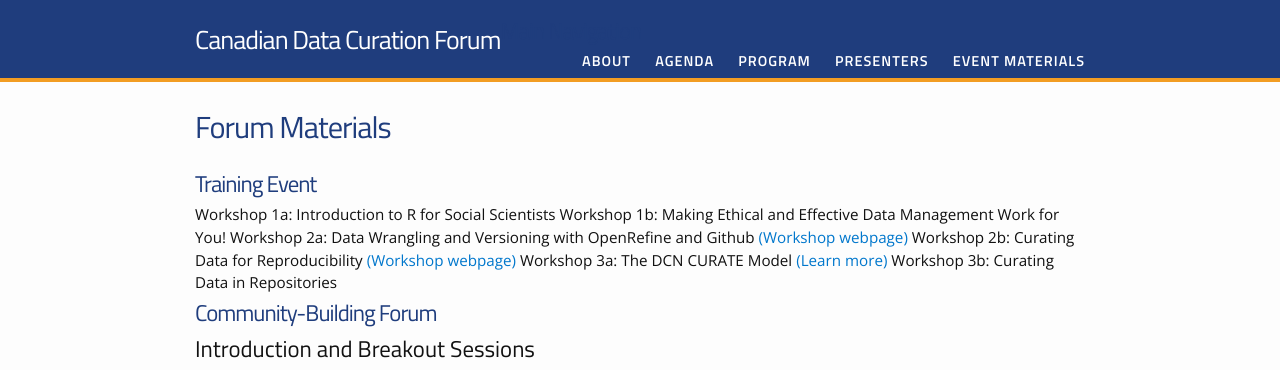
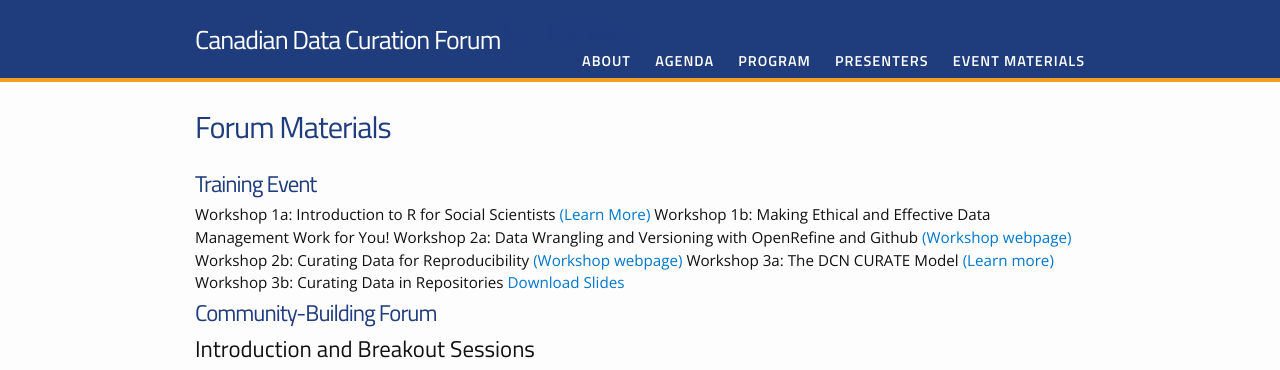
Before and after one commit to data-curation/data-curation.github.io, a Jekyll site: the page built from materials.md, in a window 1280 px wide and 900 px high, cut to the strip 0-370 px from the top of the window. Built offline with Jekyll 4.4.1, drawn with Linux system fonts in a browser that asks for light colours.

Commit message:
Update materials.md

```diff
--- a/materials.md
+++ b/materials.md
@@ -5,12 +5,12 @@ permalink: /materials/
 ---
 
 # Training Event
-Workshop 1a: Introduction to R for Social Scientists
+Workshop 1a: Introduction to R for Social Scientists [(Learn More)](https://datacarpentry.org/r-socialsci/)
 Workshop 1b: Making Ethical and Effective Data Management Work for You!
 Workshop 2a: Data Wrangling and Versioning with OpenRefine and Github [(Workshop webpage)](https://data-curation.github.io/cdcf-workshop2A/)
 Workshop 2b: Curating Data for Reproducibility [(Workshop webpage)](https://research-reuse.github.io/)
 Workshop 3a: The DCN CURATE Model [(Learn more)](https://datacurationnetwork.org/resources/)
-Workshop 3b: Curating Data in Repositories
+Workshop 3b: Curating Data in Repositories [Download Slides](https://github.com/data-curation/data-curation.github.io/raw/master/matls/Curating%20data%20in%20Repositories.pdf)
 
 # Community-Building Forum
 
```
